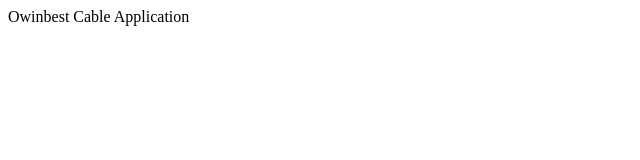
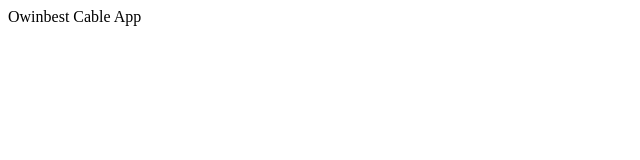
Before and after one commit to whitewaves/mycable247, a plain HTML site: page index.html in a window 1280 px wide. Shown: the full height of the page, 0-640 px from the left. Drawn offline with Linux system fonts and the light colour scheme.

Commit message:
test index

```diff
--- a/index.html
+++ b/index.html
@@ -5,6 +5,6 @@
     <title></title>
 </head>
 <body>
-    Owinbest Cable Application
+    Owinbest Cable App
 </body>
 </html>
```
Also changed, not shown: 1 other file.
